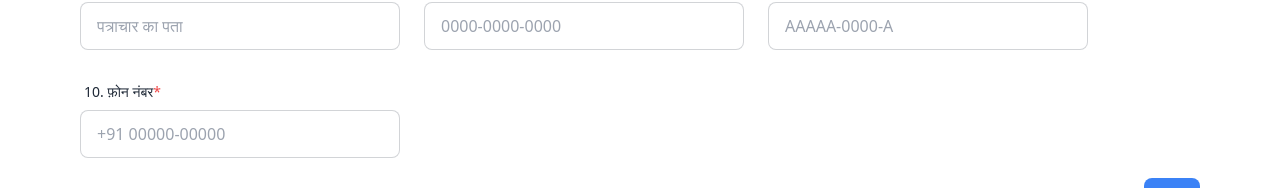
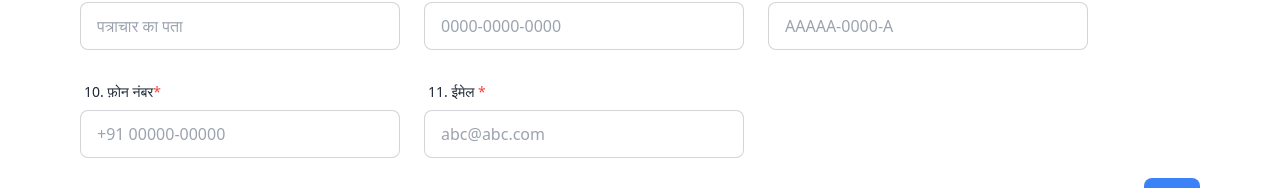
Before and after one commit to BOI-1/FormBOI, a React (Vite) app: page /form in a window 1280 px wide. Shown: the part 598-786 px from the top of the page. Built offline with nearby package versions, Linux system fonts and the light colour scheme; the HTML template or start-up script is replaced by a standard one.

Commit message:
email added

```diff
--- a/index.html
+++ b/index.html
@@ -4,6 +4,12 @@
     <meta charset="UTF-8" />
     <meta name="viewport" content="width=device-width, initial-scale=1.0" />
     <title>CAGDI</title>
+    <!-- Add tab icon -->
+    <link rel="icon" type="image/x-icon" href="https://www.cagdi.in/favicon.ico" />
+    <meta
+      name="keywords"
+      content="Jobs, Government Jobs, Self-Employment"
+    />
   </head>
   <body>
     <div id="root"></div>
--- a/src/components/Details.jsx
+++ b/src/components/Details.jsx
@@ -7,7 +7,7 @@ function Details() {
   return (
     <>
       <div className="text-xl underline font-bold flex justify-center pt-4">
-        विज्ञापन का विवरण
+        CAGDI Jobs Application Form
       </div>
 
       <div className="px-16 py-6">
--- a/src/components/Info.jsx
+++ b/src/components/Info.jsx
@@ -11,6 +11,7 @@ function Info({ infoData }) {
   const [adharr, setAdharr] = useState("");
   const [pan, setPan] = useState("");
   const [phone, setPhone] = useState("");
+  const [email, setEmail] = useState("");
 
   function nameHandle(e) {
     setName(e.target.value);
@@ -44,6 +45,10 @@ function Info({ infoData }) {
     setPhone(e.target.value);
   }
 
+  function emailHandle(e) {
+    setEmail(e.target.value);
+  }
+
   function handleSubmit() {
     infoData({
       designation,
@@ -56,6 +61,7 @@ function Info({ infoData }) {
       adharr,
       pan,
       phone,
+      email,
     });
   }
 
@@ -310,7 +316,9 @@ function Info({ infoData }) {
             </option>
             <option value="सामान्य वर्ग">सामान्य वर्ग</option>
             <option value="पिछड़ा वर्ग">पिछड़ा वर्ग</option>
-            <option value="अनुसूचित जाति अथवा जनजाति">अनुसूचित जाति अथवा जनजाति</option>
+            <option value="अनुसूचित जाति अथवा जनजाति">
+              अनुसूचित जाति अथवा जनजाति
+            </option>
             <option value="अन्य पिछड़ा वर्ग">अन्य पिछड़ा वर्ग</option>
             <option value="आर्थिक रुप से पिछड़ा">आर्थिक रुप से पिछड़ा</option>
             <option value="ट्रांसजेंडर">ट्रांसजेंडर</option>
@@ -380,6 +388,19 @@ function Info({ infoData }) {
             onChange={phoneHandle}
           />
         </label>
+        <label className="form-control w-full max-w-xs">
+          <div className="label">
+            <span className="label-text">
+              11. ईमेल <span className="text-red-500">*</span>
+            </span>
+          </div>
+          <input
+            type="text"
+            placeholder="abc@abc.com"
+            className="input input-bordered w-full max-w-xs appearance-none"
+            onChange={emailHandle}
+          />
+        </label>
       </div>
 
       <div className="flex justify-end">
--- a/src/components/Pay.jsx
+++ b/src/components/Pay.jsx
@@ -26,6 +26,7 @@ function Pay({ data }) {
           adharr: data.info.adharr,
           pan: data.info.pan,
           phone: data.info.phone,
+          email: data.info.email,
           highSchoolPercent: data.quali.highSchoolPercent,
           highSchoolYear: data.quali.highSchoolYear,
           interPercent: data.quali.interPercent,
@@ -54,8 +55,8 @@ function Pay({ data }) {
         <div className="px-3 py-7">
           <div>
             आवेदन शुल्क जमा कराने हेतु नोट-: अभ्यर्थियों अथवा आवेदकों द्वारा
-            आवेदन शुल्क को नेफ्ट(NEFT) अथवा आई.एम.पी.एस.(IMPS) अथवा यथोचित अंतरण माध्यम से
-            निम्न संस्थागत खाता विवरण :-
+            आवेदन शुल्क को नेफ्ट(NEFT) अथवा आई.एम.पी.एस.(IMPS) अथवा यथोचित अंतरण
+            माध्यम से निम्न संस्थागत खाता विवरण :-
           </div>
           <div className=" border-2 border-gray-400 my-5 p-5 w-fit bg-gray-100 rounded">
             {" "}
```
